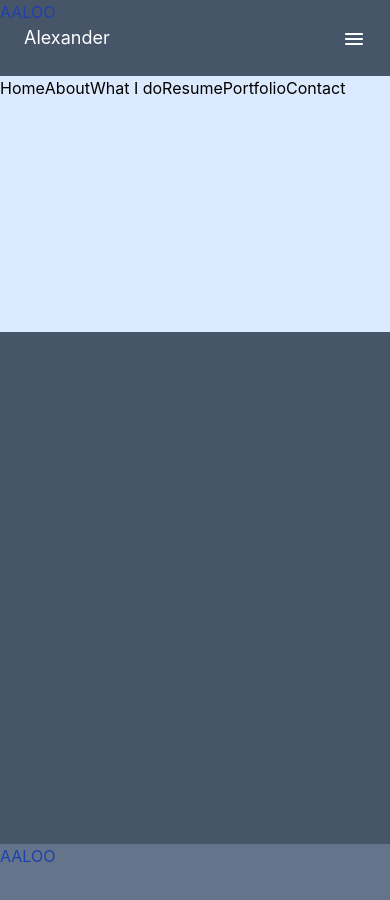
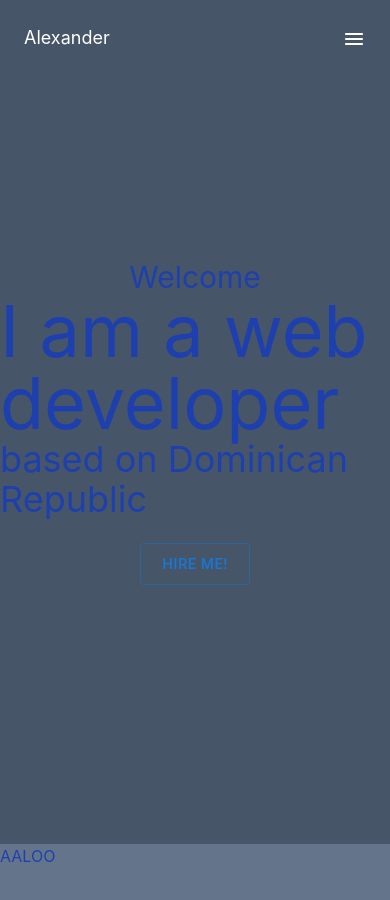
Before and after one commit to AlexanderMezquita/Blog, a React (Create React App) app: page / in a window 390 px wide. Shown: the top 900 px of the page. Built offline with nearby package versions, Linux system fonts and the light colour scheme.

Commit message:
welcome page added

```diff
--- a/src/App.js
+++ b/src/App.js
@@ -1,10 +1,11 @@
 import TopBar from "./Components/TopBar/TopBar";
 import "./App.css";
 import { useEffect, useState } from "react";
+import Welcome from "./Components/index/Welcome";
 
 function App() {
   const [showNav, setShowNav] = useState(false);
-  const [showDropdown, setShowDropdown] = useState(true);
+  const [showDropdown, setShowDropdown] = useState(false);
 
   const controlNavBar = () => {
     if (window.scrollY > 180) {
@@ -23,6 +24,7 @@ function App() {
 
   return (
     <div>
+      {/* Top Bar shown when screen size is sm */}
       {showNav && (
         <TopBar
           classes="bg-black fixed z-10"
@@ -35,9 +37,7 @@ function App() {
         showDropdown={showDropdown}
         setShowDropdown={setShowDropdown}
       />
-      <div className=" h-screen w-screen bg-slate-600 text-blue-800 ">
-        AALOO
-      </div>
+      <Welcome />
       <div className="h-screen w-screen bg-slate-500 text-blue-800">AALOO</div>
     </div>
   );
--- a/src/Components/TopBar/TopBar.js
+++ b/src/Components/TopBar/TopBar.js
@@ -9,20 +9,25 @@ import {
 export default function TopBar(props) {
   const DropDown = () => {
     return (
-      <div className=" h-64 bg-blue-100  w-screen  flex sm:hidden">
-        <Link title="Home" />
-        <Link title="About" />
-        <Link title="What I do" />
-        <Link title="Resume" />
-        <Link title="Portfolio" />
-        <Link title="Contact" />
+      <div className=" h-64 bg-black text-white  flex-col spacy justify-between p-3 border-spacing-3 w-screen  flex sm:hidden">
+        <Link title="Home" classes=" border-neutral-800 border-b-2 p-1" />
+        <Link title="About" classes="border-neutral-800 border-b-2 p-1" />
+        <Link title="What I do" classes="border-neutral-800 border-b-2 p-1" />
+        <Link title="Resume" classes="border-neutral-800 border-b-2 p-1" />
+        <Link
+          title="Portfolio"
+          classes="  border-neutral-800  border-b-2 p-1"
+        />
+        <Link title="Contact " classes="p-1" />
       </div>
     );
   };
 
   const Link = (props) => {
     return (
-      <span className=" hover:text-green-300 hover:cursor-pointer">
+      <span
+        className={`${props.classes} hover:text-green-300 hover:cursor-pointer`}
+      >
         {props.title}
       </span>
     );
--- /dev/null
+++ b/src/Components/index/Welcome.js
@@ -0,0 +1,20 @@
+import React from "react";
+import { Button } from "@mui/material";
+
+export default function Welcome() {
+  return (
+    <div className=" h-screen w-screen bg-slate-600 text-blue-800 flex items-center justify-center">
+      <div className="flex flex-col items-center">
+        <div className=" text-3xl">Welcome</div>
+        <div className=" text-7xl">I am a web developer</div>
+        <div className=" text-4xl">based on Dominican Republic</div>
+
+        <div className="flex items-center justify-center mt-6">
+          <Button variant="outlined" size="large">
+            Hire Me!
+          </Button>
+        </div>
+      </div>
+    </div>
+  );
+}
```
